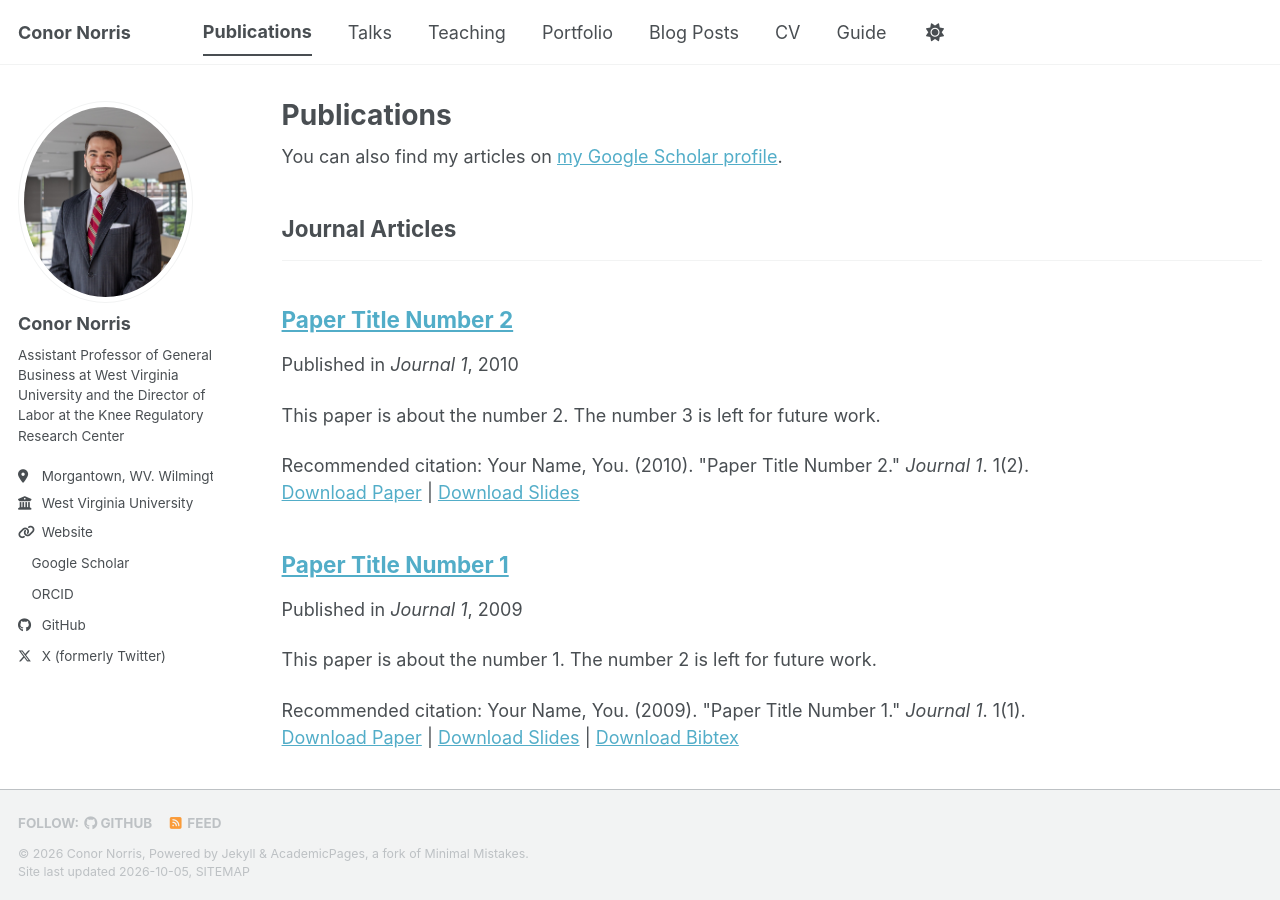
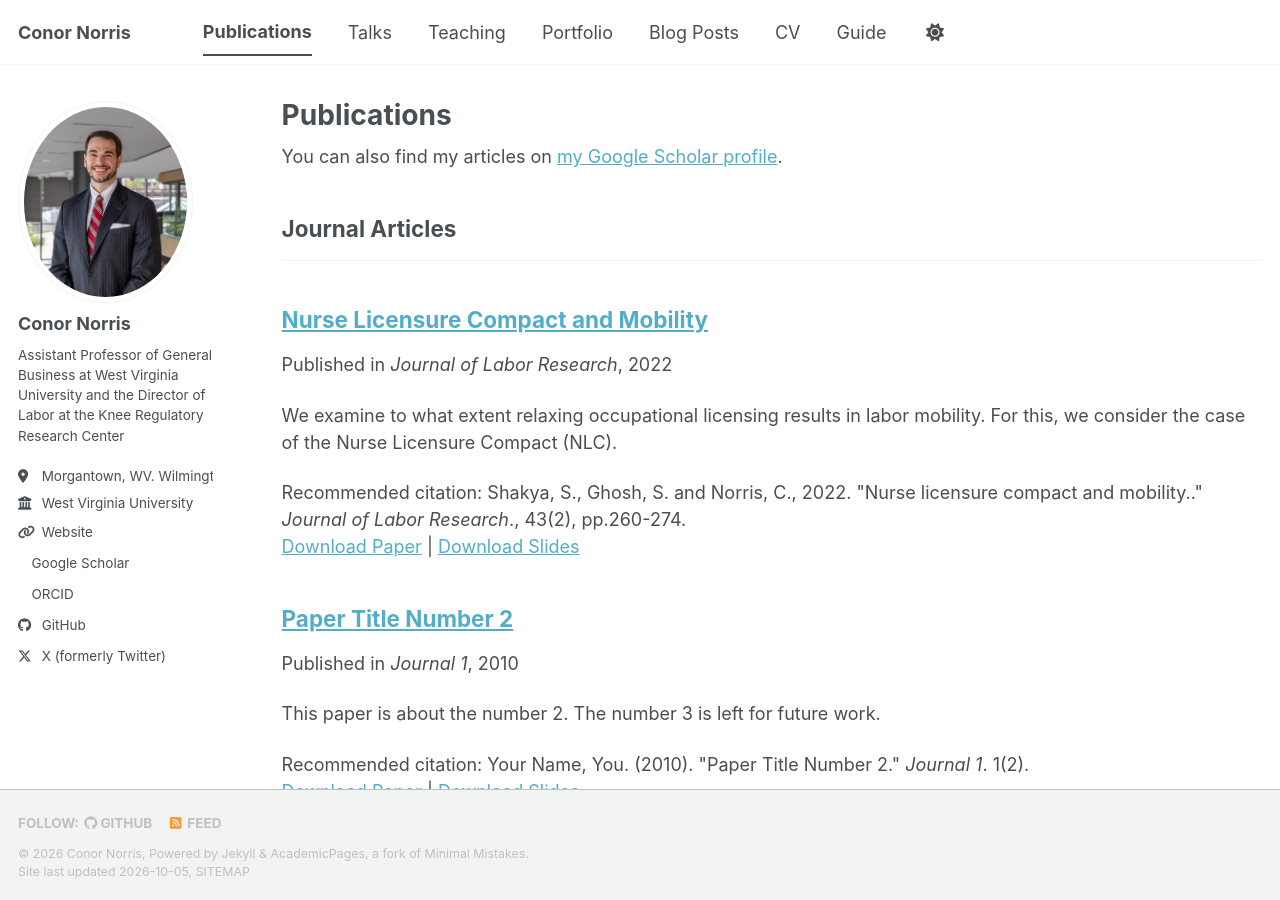
Before and after one commit to conornorris/conornorris.github.io, a Jekyll site: the page built from _pages/publications.html, in a window 1280 px wide and 900 px high. Built offline with Jekyll 4.4.1, drawn with Linux system fonts in a browser that asks for light colours; a style sheet for code colours, icons or effects is not loaded; a file with an impossible date is left out.

Commit message:
Modify permalink and publication date
Updated permalink and date for publication details.

```diff
--- a/_publications/2015-10-01-paper-title-number-3.md
+++ b/_publications/2015-10-01-paper-title-number-3.md
@@ -2,9 +2,9 @@
 title: "Nurse Licensure Compact and Mobility"
 collection: publications
 category: manuscripts
-permalink: /publication/2015-10-01-paper-title-number-3
+permalink: /publication/Nurse-Licensure-Compact-and-Mobility
 excerpt: 'We examine to what extent relaxing occupational licensing results in labor mobility. For this, we consider the case of the Nurse Licensure Compact (NLC).'
-date: 2022
+date: 2022-06-10
 venue: 'Journal of Labor Research'
 slidesurl: 'https://academicpages.github.io/files/slides3.pdf'
 paperurl: 'https://link.springer.com/article/10.1007/s12122-022-09333-2'
```
